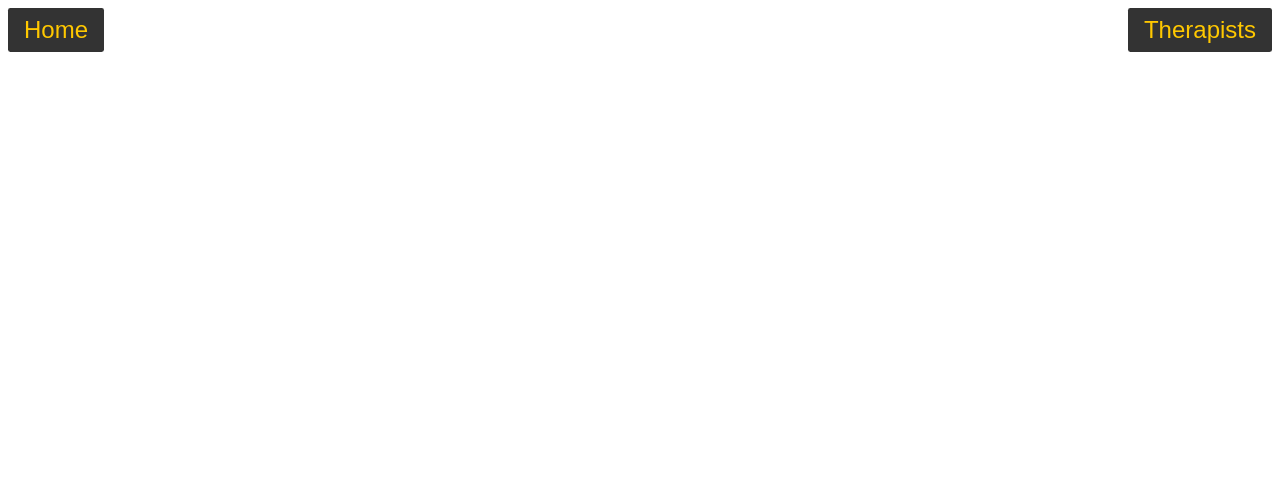
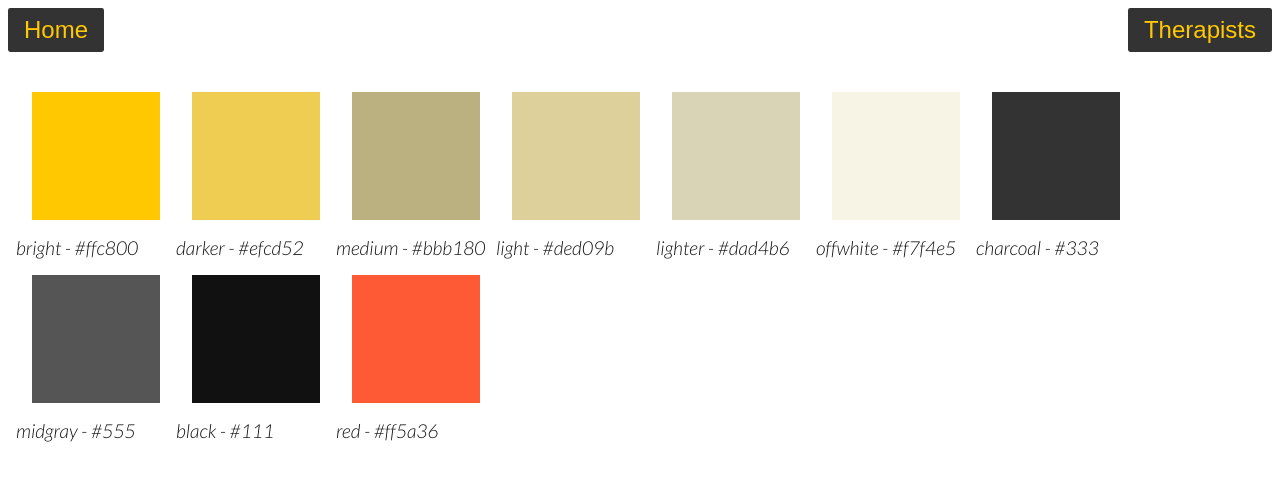
Before and after one commit to techmsi/mental-health-app, a React (Create React App) app: page /styles in a window 1280 px wide. Shown: the top 480 px of the page. Built offline with nearby package versions, Linux system fonts and the light colour scheme.

Commit message:
add styleguide

```diff
--- a/src/App/ui/routes-App.js
+++ b/src/App/ui/routes-App.js
@@ -23,6 +23,10 @@ const DiagnosisRoutes = asyncComponent(() =>
   )
 );
 
+const StyleGuide = asyncComponent(() =>
+  import(/* webpackChunkName: "StyleGuide" */ 'styles/StyleGuide')
+);
+
 class AppRoutes extends PureComponent {
   render() {
     return (
@@ -31,6 +35,7 @@ class AppRoutes extends PureComponent {
         <Route path="/therapists" component={TherapistRoutes} />
         <Route exact path="/questionnaire" component={QuestionsRoutes} />
         <Route exact path="/results" component={DiagnosisRoutes} />
+        <Route exact path="/styles" component={StyleGuide} />
       </Switch>
     );
   }
--- a/src/styles/Layout.js
+++ b/src/styles/Layout.js
@@ -109,3 +109,24 @@ export const ErrorMessage = styled.p`
   font-size: 0.85rem;
   padding: 0.25rem 1rem;
 `;
+
+export const Swatches = styled.div`
+  ${media.desktop`
+         display: flex;
+         flex-wrap: wrap;
+         padding: 1rem;
+         `}
+  span {
+    display: block;
+    font-size: 1rem;
+    height: 8rem;
+    ${media.desktop`
+      flex:1;
+      min-width: 8rem;
+      margin: 1rem;
+    `}
+  }
+  em {
+    ${media.phone`margin: 1rem;`}
+  }
+`;
--- /dev/null
+++ b/src/styles/StyleGuide.js
@@ -0,0 +1,19 @@
+import React from 'react';
+import themeColors from 'styles/theme.json';
+import { Swatches } from './Layout';
+
+const swatches = Object.entries(themeColors).map(([name, background]) => ({
+  name,
+  background
+}));
+const Swatch = ({ name, background }) => (
+  <div key={name}>
+    <span style={{ background }} />
+    <em>
+      {name} - {background}
+    </em>
+  </div>
+);
+const StyleGuide = () => <Swatches>{swatches.map(Swatch)}</Swatches>;
+
+export default StyleGuide;
--- a/src/styles/theme.json
+++ b/src/styles/theme.json
@@ -6,6 +6,7 @@
   "lighter": "#dad4b6",
   "offwhite": "#f7f4e5",
   "charcoal": "#333",
+  "midgray": "#555",
   "black": "#111",
   "red": "#ff5a36"
 }
```
